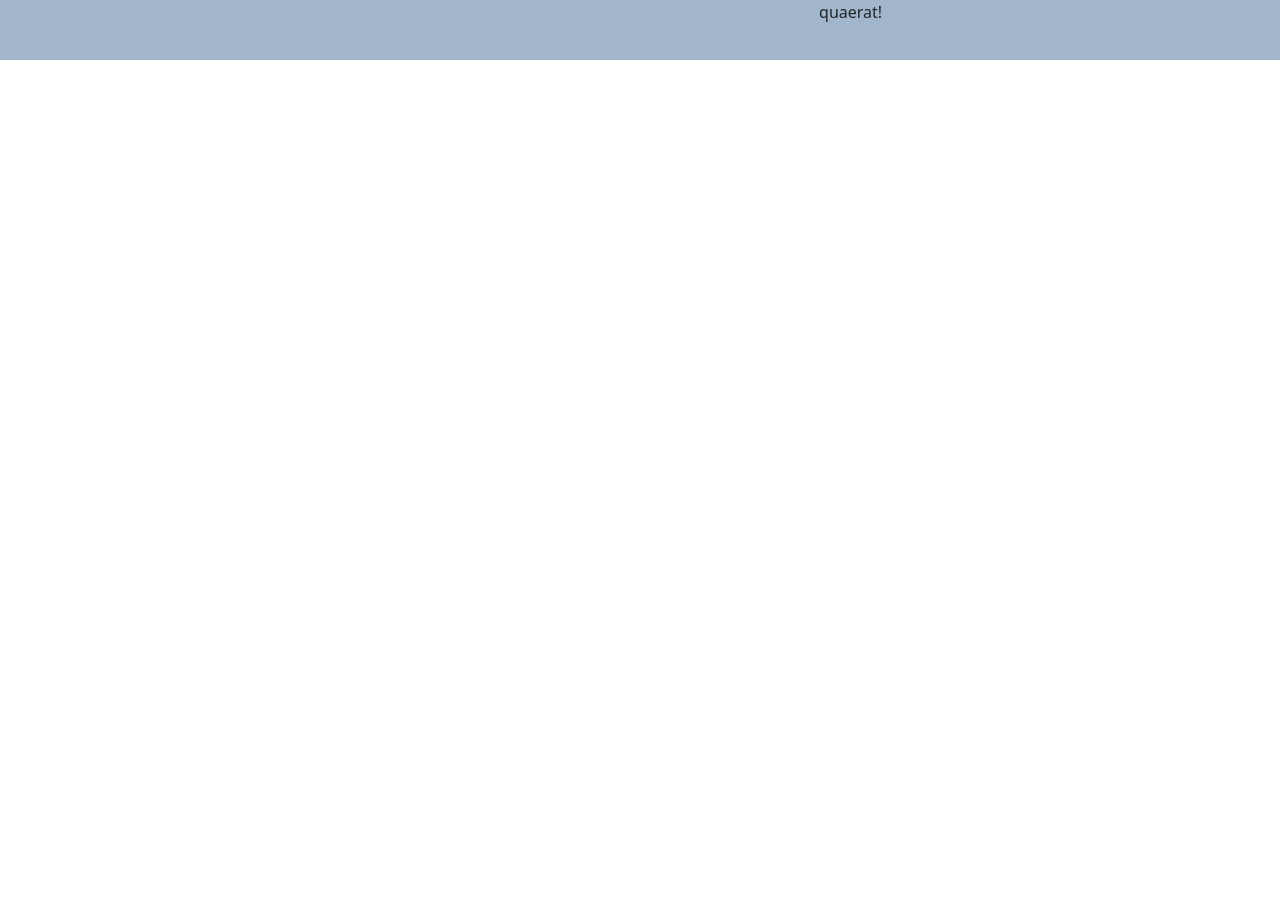
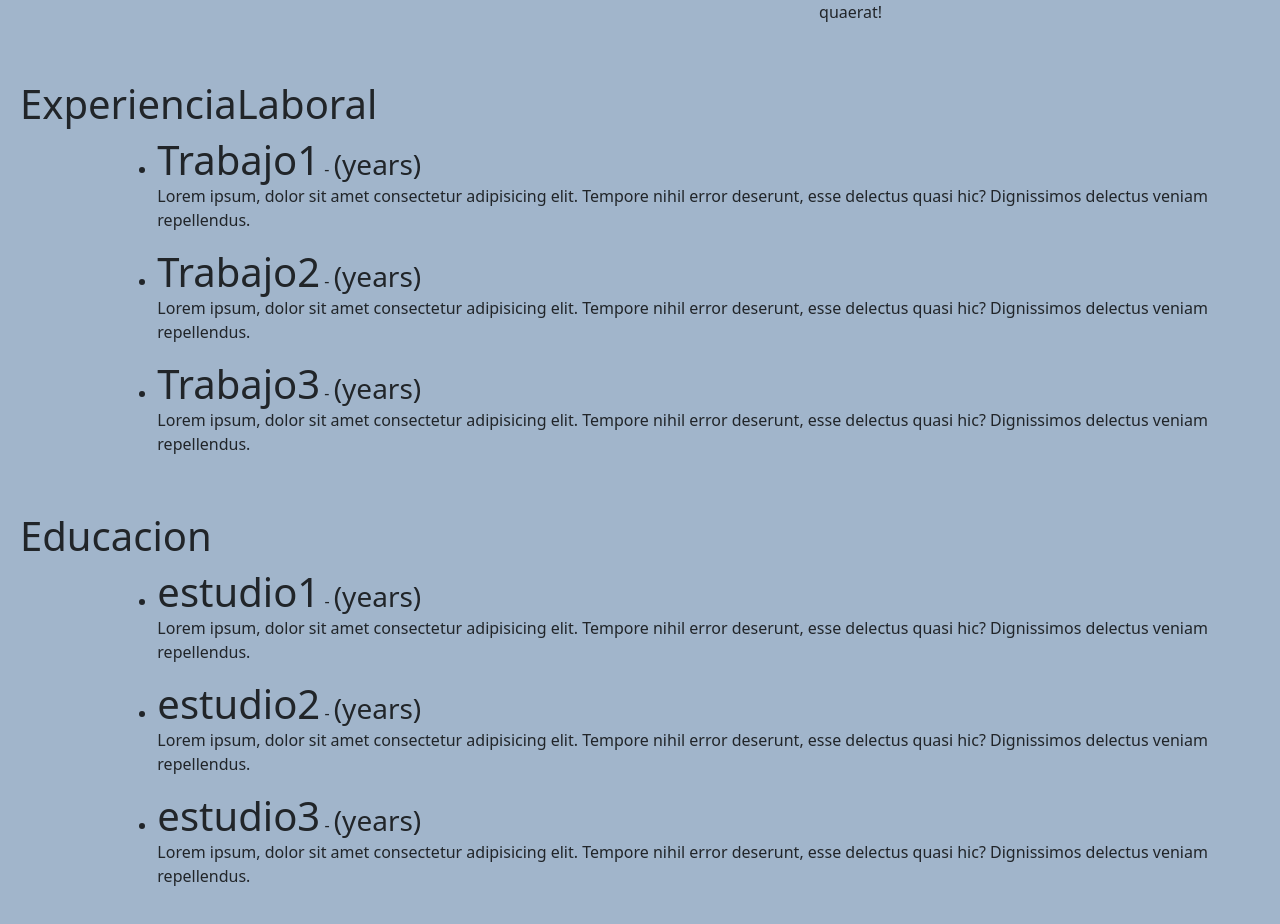
Before and after one commit to LucasLautaro12/ProyectoFinal, an Angular app in the folder ProyectoFinal_QuirogaLucasLautaro/ProyectoIntergadorLLQ/: page / in a window 1280 px wide. Shown: the part 1144-2068 px from the top of the page. Before the commit the page ends 1204 px from the top, so only its background shows below. Built offline with nearby package versions, Linux system fonts and the light colour scheme.

Commit message:
Actualizar app.component.html, app.module.ts y 8 más archivos...

```diff
--- a/ProyectoFinal_QuirogaLucasLautaro/ProyectoIntergadorLLQ/src/app/app.component.html
+++ b/ProyectoFinal_QuirogaLucasLautaro/ProyectoIntergadorLLQ/src/app/app.component.html
@@ -1,2 +1,4 @@
 <app-header></app-header>
 <app-acerca-de></app-acerca-de>
+<app-experiencia></app-experiencia>
+<app-educacion></app-educacion>
--- a/ProyectoFinal_QuirogaLucasLautaro/ProyectoIntergadorLLQ/src/app/app.module.ts
+++ b/ProyectoFinal_QuirogaLucasLautaro/ProyectoIntergadorLLQ/src/app/app.module.ts
@@ -8,6 +8,8 @@
 import { SocialComponent } from './components/social/social.component';
 import { BannerComponent } from './components/banner/banner.component';
 import { AcercaDeComponent } from './components/acerca-de/acerca-de.component';
+import { ExperienciaComponent } from './components/experiencia/experiencia.component';
+import { EducacionComponent } from './components/educacion/educacion.component';
 
 @NgModule({
   declarations: [
@@ -16,7 +18,9 @@
     LogoAPComponent,
     SocialComponent,
     BannerComponent,
-    AcercaDeComponent
+    AcercaDeComponent,
+    ExperienciaComponent,
+    EducacionComponent
   ],
   imports: [
     BrowserModule,
--- /dev/null
+++ b/ProyectoFinal_QuirogaLucasLautaro/ProyectoIntergadorLLQ/src/app/components/educacion/educacion.component.css
@@ -0,0 +1,13 @@
+.row{
+    padding: 20px;
+
+}
+
+div{
+    background: #a1b5cb;
+
+}
+
+h1,h3{
+    display: inline;
+}
--- /dev/null
+++ b/ProyectoFinal_QuirogaLucasLautaro/ProyectoIntergadorLLQ/src/app/components/educacion/educacion.component.html
@@ -0,0 +1,24 @@
+<div class="row">
+    <h1>Educacion</h1>
+    <div class="col-lg-1"></div>
+    <div class="col-lg-11">
+        <ul>
+            <li>
+                <h1>estudio1</h1> - <h3>(years)</h3>
+            </li>
+            <p>Lorem ipsum, dolor sit amet consectetur adipisicing elit. Tempore nihil error deserunt, esse delectus quasi hic? Dignissimos delectus veniam repellendus.</p>
+        </ul>
+        <ul>
+            <li>
+                <h1>estudio2</h1> - <h3>(years)</h3>
+            </li>
+            <p>Lorem ipsum, dolor sit amet consectetur adipisicing elit. Tempore nihil error deserunt, esse delectus quasi hic? Dignissimos delectus veniam repellendus.</p>
+        </ul>
+        <ul>
+            <li>
+                <h1>estudio3</h1> - <h3>(years)</h3>
+            </li>
+            <p>Lorem ipsum, dolor sit amet consectetur adipisicing elit. Tempore nihil error deserunt, esse delectus quasi hic? Dignissimos delectus veniam repellendus.</p>
+        </ul>
+    </div>
+</div>
--- /dev/null
+++ b/ProyectoFinal_QuirogaLucasLautaro/ProyectoIntergadorLLQ/src/app/components/experiencia/experiencia.component.css
@@ -0,0 +1,13 @@
+.row{
+    padding: 20px;
+
+}
+
+div{
+    background: #a1b5cb;
+
+}
+
+h1,h3{
+    display: inline;
+}
--- /dev/null
+++ b/ProyectoFinal_QuirogaLucasLautaro/ProyectoIntergadorLLQ/src/app/components/experiencia/experiencia.component.html
@@ -0,0 +1,24 @@
+<div class="row">
+    <h1>ExperienciaLaboral</h1>
+    <div class="col-lg-1"></div>
+    <div class="col-lg-11">
+        <ul>
+            <li>
+                <h1>Trabajo1</h1> - <h3>(years)</h3>
+            </li>
+            <p>Lorem ipsum, dolor sit amet consectetur adipisicing elit. Tempore nihil error deserunt, esse delectus quasi hic? Dignissimos delectus veniam repellendus.</p>
+        </ul>
+        <ul>
+            <li>
+                <h1>Trabajo2</h1> - <h3>(years)</h3>
+            </li>
+            <p>Lorem ipsum, dolor sit amet consectetur adipisicing elit. Tempore nihil error deserunt, esse delectus quasi hic? Dignissimos delectus veniam repellendus.</p>
+        </ul>
+        <ul>
+            <li>
+                <h1>Trabajo3</h1> - <h3>(years)</h3>
+            </li>
+            <p>Lorem ipsum, dolor sit amet consectetur adipisicing elit. Tempore nihil error deserunt, esse delectus quasi hic? Dignissimos delectus veniam repellendus.</p>
+        </ul>
+    </div>
+</div>
```
Also changed, not shown: ProyectoFinal_QuirogaLucasLautaro/ProyectoIntergadorLLQ/src/app/components/educacion/educacion.component.ts (added, +10 -0 lines), ProyectoFinal_QuirogaLucasLautaro/ProyectoIntergadorLLQ/src/app/components/experiencia/experiencia.component.ts (added, +10 -0 lines), 2 other files (tests, documents, lock files or other folders).
